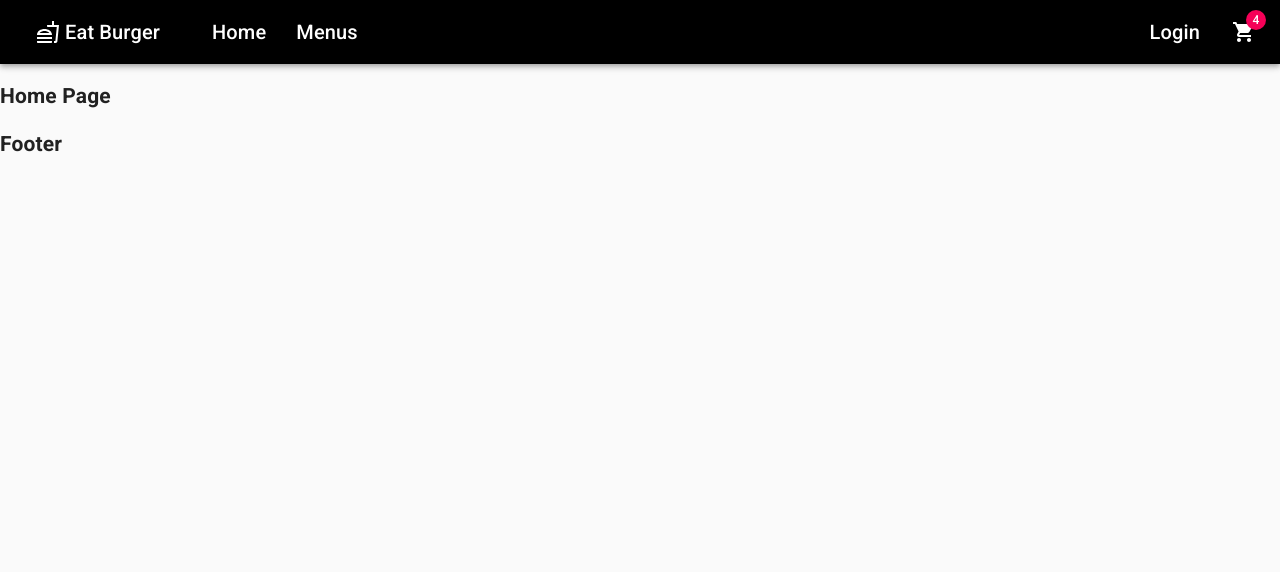
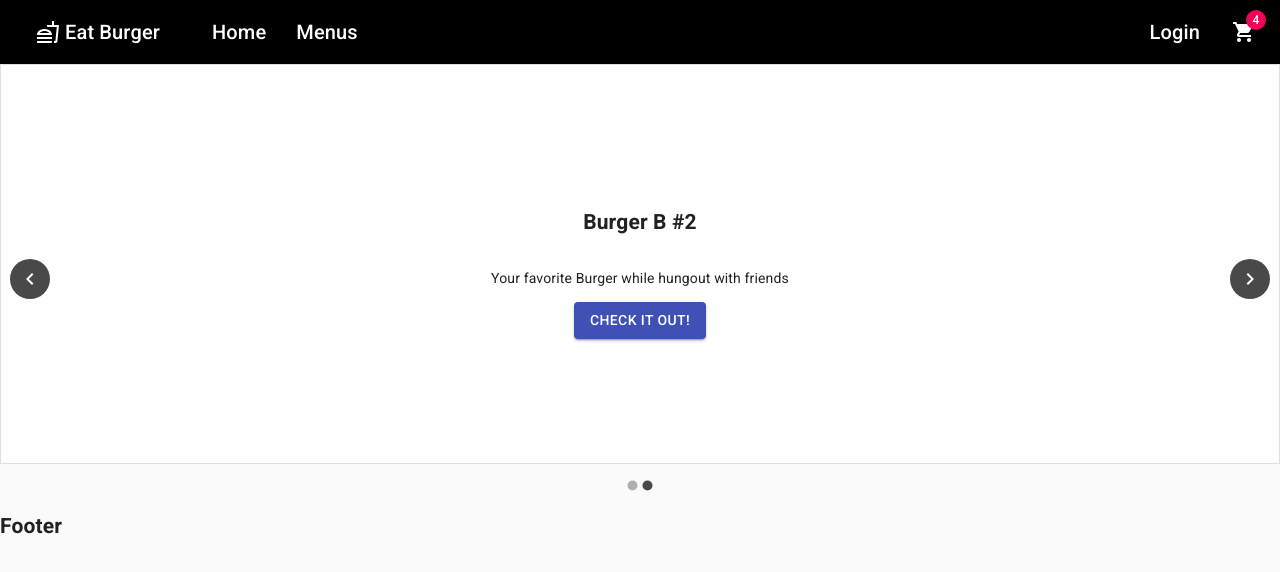
Before and after one commit to ridoansaleh/eat-burger, a React (Create React App) app: page / in a window 1280 px wide. Shown: the top 572 px of the page. Built offline with nearby package versions, Linux system fonts and the light colour scheme.

Commit message:
add carousel (#2)

```diff
--- a/package.json
+++ b/package.json
@@ -11,6 +11,7 @@
     "clsx": "^1.1.0",
     "react": "^16.13.1",
     "react-dom": "^16.13.1",
+    "react-material-ui-carousel": "^1.5.0",
     "react-router-dom": "^5.2.0",
     "react-scripts": "3.4.1"
   },
--- a/src/components/header/_headerStyle.js
+++ b/src/components/header/_headerStyle.js
@@ -22,6 +22,7 @@ const useStyles = makeStyles((theme) => ({
   },
   menuButton: {
     marginRight: theme.spacing(2),
+    height: "66px",
   },
   middle: {
     display: "flex",
--- a/src/routes/home/index.js
+++ b/src/routes/home/index.js
@@ -1,9 +1,10 @@
 import React from "react";
+import Carousel from "./sections/Carousel";
 
 function Home() {
   return (
     <div>
-      <h2>Home Page</h2>
+      <Carousel />
     </div>
   );
 }
--- /dev/null
+++ b/src/routes/home/sections/Carousel.js
@@ -0,0 +1,36 @@
+import React from "react";
+import { Paper, Button } from "@material-ui/core";
+import Slider from "react-material-ui-carousel";
+import useStyles from "./_carouselStyle";
+
+const items = [
+  {
+    name: "Burger A #1",
+    description: "The best ever Burger that cooked in this city",
+  },
+  {
+    name: "Burger B #2",
+    description: "Your favorite Burger while hungout with friends",
+  },
+];
+
+function Carousel() {
+  const classes = useStyles();
+
+  return (
+    <Slider navButtonsAlwaysVisible animation="slide">
+      {items.map((item, index) => (
+        <Paper variant="outlined" square key={index} className={classes.slider}>
+          <h2>{item.name}</h2>
+          <p>{item.description}</p>
+
+          <Button variant="contained" color="primary">
+            Check it out!
+          </Button>
+        </Paper>
+      ))}
+    </Slider>
+  );
+}
+
+export default Carousel;
--- /dev/null
+++ b/src/routes/home/sections/_carouselStyle.js
@@ -0,0 +1,13 @@
+import { makeStyles } from "@material-ui/core/styles";
+
+const useStyles = makeStyles(() => ({
+  slider: {
+    display: "flex",
+    justifyContent: "center",
+    alignItems: "center",
+    flexDirection: "column",
+    height: "400px",
+  },
+}));
+
+export default useStyles;
```
Also changed, not shown: 1 other file (tests, documents, lock files or other folders).
